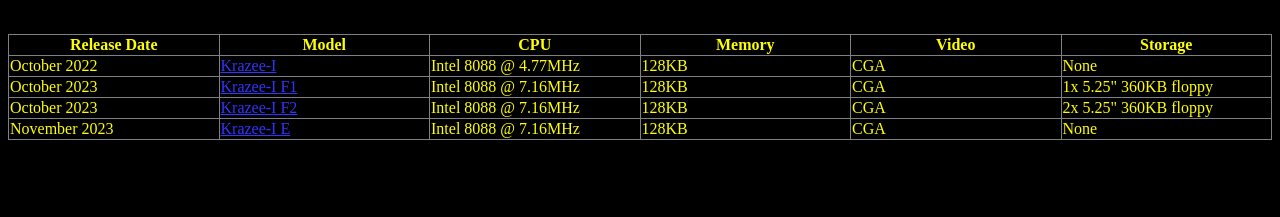
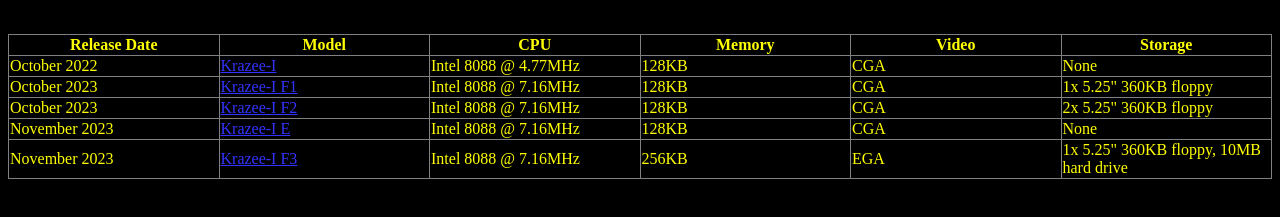
Before and after one commit to KrazeeTobi/misfits-deluxe, a plain HTML site: page krazee1/desktop.html in a window 1280 px wide. Shown: the part 91-308 px from the top of the page. Drawn offline with Linux system fonts and the light colour scheme.

Commit message:
Krazee-I F3 released

```diff
--- a/krazee1/desktop.html
+++ b/krazee1/desktop.html
@@ -49,6 +49,14 @@
 <td style="width: 16%; height: 18px;">CGA</td>
 <td style="width: 16%; height: 18px;">None</td>
 </tr>
+<tr style="color: #ffff00;" "height: 18px;">
+<td style="width: 16%; height: 18px;">November 2023</td>
+<td style="width: 16%; height: 18px;"><a href="https://drive.google.com/file/d/12V2d35QmWG9yLS6LUSavLq9j2RzOhYf5/view?usp=sharing" target="_top">Krazee-I F3</a></td>
+<td style="width: 16%; height: 18px;">Intel 8088 @ 7.16MHz</td>
+<td style="width: 16%; height: 18px;">256KB</td>
+<td style="width: 16%; height: 18px;">EGA</td>
+<td style="width: 16%; height: 18px;">1x 5.25" 360KB floppy, 10MB hard drive</td>
+</tr>
 </table>
 </body>
 </html>
```
